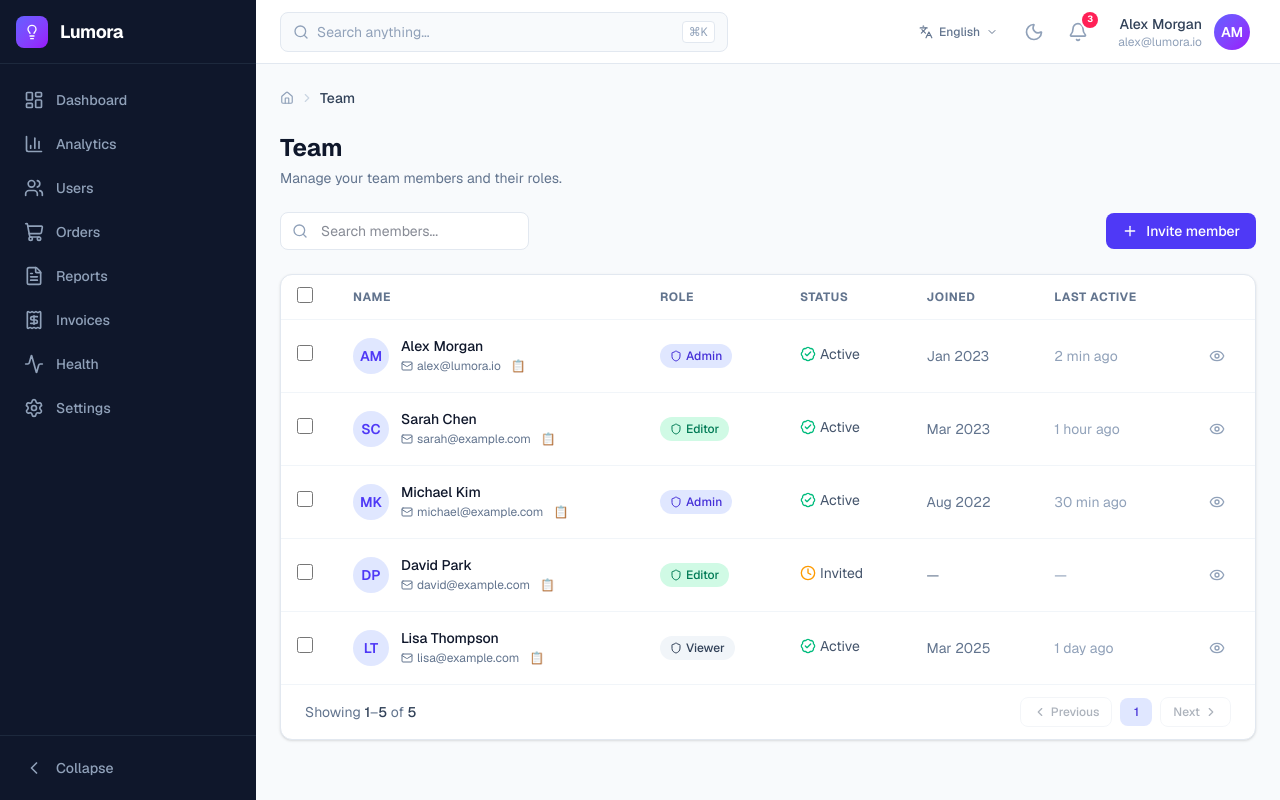
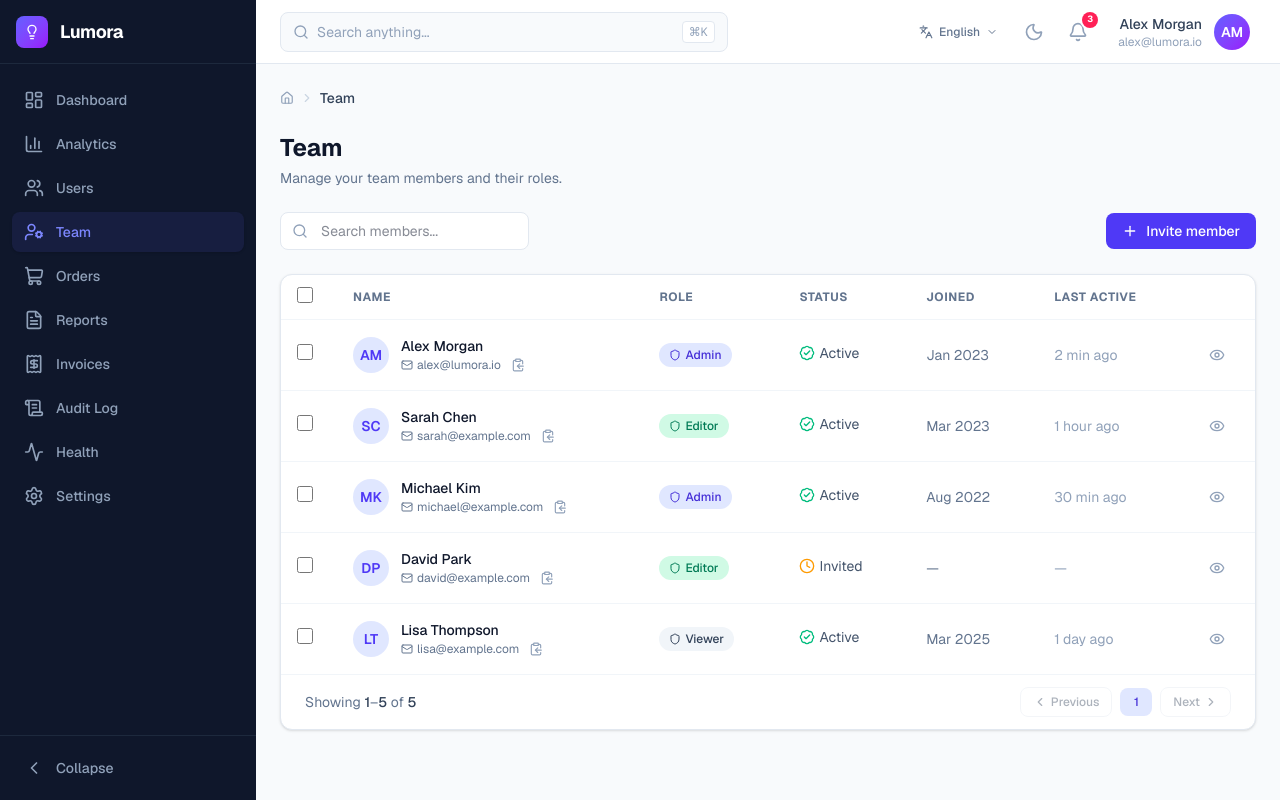
Before and after one commit to erichanwang/Lumora, a Next.js app: page /team in a window 1280 px wide. Built offline with nearby package versions, Linux system fonts and the light colour scheme.

Commit message:
Phase FF: Sidebar Team+Audit links, CopyButton ClipboardCopy icon, toast stacking enhancements, landing hover animations, dead code cleanup

```diff
--- a/src/app/(auth)/login/page.tsx
+++ b/src/app/(auth)/login/page.tsx
@@ -145,6 +145,7 @@
                   type="button"
                   onClick={() => setShowPassword(!showPassword)}
                   className="absolute right-2.5 top-1/2 -translate-y-1/2 text-slate-400 hover:text-slate-600"
+                  tabIndex={-1}
                 >
                   {showPassword ? <EyeOff className="h-4 w-4" /> : <Eye className="h-4 w-4" />}
                 </button>
--- a/src/app/(dashboard)/settings/page.tsx
+++ b/src/app/(dashboard)/settings/page.tsx
@@ -4,7 +4,7 @@
 import { useTheme } from "@/lib/theme-context";
 import { Moon, Sun, Globe, Bell, User, Save, Loader2, CheckCircle2, Key, Lock, Trash2 } from "lucide-react";
 import { cn } from "@/lib/utils";
-import { profileSchema, settingsSchema, type ProfileInput, type SettingsInput } from "@/lib/validations";
+import { profileSchema, type ProfileInput, type SettingsInput } from "@/lib/validations";
 import { useToast } from "@/components/ui/toast";
 import { ConfirmDialog } from "@/components/ui/confirm-dialog";
 
--- a/src/app/page.tsx
+++ b/src/app/page.tsx
@@ -189,9 +189,9 @@
             ].map((feature) => (
               <div
                 key={feature.title}
-                className="group rounded-xl border border-slate-200 bg-white p-6 shadow-sm transition-all hover:shadow-lg hover:border-indigo-100 dark:border-slate-700 dark:bg-slate-800 dark:hover:border-indigo-800"
+                className="group rounded-xl border border-slate-200 bg-white p-6 shadow-sm transition-all duration-300 hover:-translate-y-1 hover:shadow-lg hover:border-indigo-100 dark:border-slate-700 dark:bg-slate-800 dark:hover:border-indigo-800"
               >
-                <div className="flex h-12 w-12 items-center justify-center rounded-lg bg-indigo-100 text-indigo-600 transition-colors group-hover:bg-indigo-600 group-hover:text-white dark:bg-indigo-900/50 dark:text-indigo-400 dark:group-hover:bg-indigo-600 dark:group-hover:text-white">
+                <div className="flex h-12 w-12 items-center justify-center rounded-lg bg-indigo-100 text-indigo-600 transition-all duration-300 group-hover:scale-110 group-hover:bg-indigo-600 group-hover:text-white dark:bg-indigo-900/50 dark:text-indigo-400 dark:group-hover:bg-indigo-600 dark:group-hover:text-white">
                   <feature.icon className="h-6 w-6" />
                 </div>
                 <h3 className="mt-4 text-lg font-semibold text-slate-900 dark:text-white">
@@ -247,7 +247,7 @@
             ].map((plan) => (
               <div
                 key={plan.name}
-                className={`relative rounded-2xl border-2 p-8 transition-all hover:shadow-xl ${
+                className={`relative rounded-2xl border-2 p-8 transition-all duration-300 hover:-translate-y-1 hover:shadow-xl ${
                   plan.highlighted
                     ? "border-indigo-500 bg-white shadow-lg shadow-indigo-100 dark:bg-slate-800 dark:shadow-indigo-900/20"
                     : "border-slate-200 bg-white dark:border-slate-700 dark:bg-slate-800"
--- a/src/components/layout/sidebar.tsx
+++ b/src/components/layout/sidebar.tsx
@@ -14,6 +14,8 @@
   FileText,
   Receipt,
   Activity,
+  UserCog,
+  ScrollText,
 } from "lucide-react";
 import { useState } from "react";
 
@@ -21,9 +23,11 @@
   { name: "Dashboard", href: "/", icon: LayoutDashboard },
   { name: "Analytics", href: "/analytics", icon: BarChart3 },
   { name: "Users", href: "/users", icon: Users },
+  { name: "Team", href: "/team", icon: UserCog },
   { name: "Orders", href: "/orders", icon: ShoppingCart },
   { name: "Reports", href: "/reports", icon: FileText },
   { name: "Invoices", href: "/invoices", icon: Receipt },
+  { name: "Audit Log", href: "/audit", icon: ScrollText },
   { name: "Health", href: "/health", icon: Activity },
   { name: "Settings", href: "/settings", icon: Settings },
 ];
@@ -70,10 +74,11 @@
               key={item.name}
               href={item.href}
               className={cn(
-                "flex items-center gap-3 rounded-lg px-3 py-2.5 text-sm font-medium transition-colors",
+                "flex items-center gap-3 rounded-lg px-3 py-2.5 text-sm font-medium transition-all duration-200",
                 isActive
-                  ? "bg-indigo-500/10 text-indigo-400 dark:bg-indigo-500/20 dark:text-indigo-300"
-                  : "text-slate-400 hover:bg-slate-800 hover:text-white dark:hover:bg-slate-900"
+                  ? "bg-indigo-500/10 text-indigo-400 shadow-sm dark:bg-indigo-500/20 dark:text-indigo-300"
+                  : "text-slate-400 hover:bg-slate-800 hover:text-white dark:hover:bg-slate-900",
+                collapsed && isActive && "ring-1 ring-indigo-500/30"
               )}
               title={collapsed ? item.name : undefined}
             >
--- a/src/components/ui/toast.tsx
+++ b/src/components/ui/toast.tsx
@@ -1,6 +1,6 @@
 "use client";
 
-import { createContext, useContext, useState, useCallback, type ReactNode } from "react";
+import { createContext, useContext, useState, useCallback, useEffect, useRef, type ReactNode } from "react";
 import { CheckCircle2, XCircle, AlertCircle, Info, X } from "lucide-react";
 import { cn } from "@/lib/utils";
 
@@ -38,37 +38,79 @@
 
 export function ToastProvider({ children }: { children: ReactNode }) {
   const [toasts, setToasts] = useState<Toast[]>([]);
+  const timersRef = useRef<Map<number, ReturnType<typeof setTimeout>>>(new Map());
+  const countRef = useRef(0);
+
   const addToast = useCallback((message: string, type: ToastType = "info") => {
     const id = Date.now() + Math.random();
     setToasts((prev) => [...prev, { id, message, type }]);
-    setTimeout(() => {
+
+    // Auto-dismiss after 4s with stagger for stacked toasts
+    const stagger = countRef.current * 100;
+    countRef.current += 1;
+    const timer = setTimeout(() => {
       setToasts((prev) => prev.filter((t) => t.id !== id));
-    }, 4000);
+      timersRef.current.delete(id);
+    }, 4000 + stagger);
+
+    timersRef.current.set(id, timer);
   }, []);
 
-  const removeToast = (id: number) => {
+  const removeToast = useCallback((id: number) => {
+    const timer = timersRef.current.get(id);
+    if (timer) {
+      clearTimeout(timer);
+      timersRef.current.delete(id);
+    }
     setToasts((prev) => prev.filter((t) => t.id !== id));
-  };
+  }, []);
+
+  const dismissAll = useCallback(() => {
+    timersRef.current.forEach((timer) => clearTimeout(timer));
+    timersRef.current.clear();
+    setToasts([]);
+  }, []);
+
+  // Cleanup on unmount
+  useEffect(() => {
+    return () => {
+      timersRef.current.forEach((timer) => clearTimeout(timer));
+      timersRef.current.clear();
+    };
+  }, []);
 
   return (
     <ToastContext.Provider value={{ toast: addToast }}>
       {children}
       <div className="fixed bottom-4 right-4 z-[300] flex flex-col gap-2">
-        {toasts.map((t) => {
+        {toasts.length > 1 && (
+          <button
+            onClick={dismissAll}
+            className="self-end rounded-lg border border-slate-200 bg-white px-2.5 py-1 text-xs font-medium text-slate-500 shadow-sm transition-colors hover:bg-slate-50 dark:border-slate-700 dark:bg-slate-800 dark:text-slate-400 dark:hover:bg-slate-700"
+          >
+            Dismiss all ({toasts.length})
+          </button>
+        )}
+        {toasts.map((t, index) => {
           const Icon = icons[t.type];
           return (
             <div
               key={t.id}
               className={cn(
                 "flex items-center gap-3 rounded-lg border bg-white px-4 py-3 shadow-lg text-sm font-medium animate-slide-up dark:bg-slate-800",
-                styles[t.type]
+                styles[t.type],
+                index > 0 && "animate-slide-up"
               )}
+              style={{
+                animationDelay: `${index * 80}ms`,
+                animationFillMode: "both",
+              }}
             >
               <Icon className="h-5 w-5 shrink-0" />
               <span className="flex-1">{t.message}</span>
               <button
                 onClick={() => removeToast(t.id)}
-                className="shrink-0 rounded p-0.5 opacity-60 hover:opacity-100"
+                className="shrink-0 rounded p-0.5 opacity-60 hover:opacity-100 transition-opacity"
               >
                 <X className="h-4 w-4" />
               </button>
--- a/src/lib/clipboard.tsx
+++ b/src/lib/clipboard.tsx
@@ -1,6 +1,7 @@
 "use client";
 
 import { useCallback } from "react";
+import { ClipboardCopy } from "lucide-react";
 
 /**
  * Copy text to clipboard and return whether it succeeded
@@ -74,7 +75,7 @@
       className={`inline-flex items-center gap-1 rounded px-1.5 py-0.5 text-xs text-slate-400 transition-colors hover:bg-slate-100 hover:text-slate-600 dark:hover:bg-slate-700 dark:hover:text-slate-300 ${className}`}
       title="Click to copy"
     >
-      📋
+      <ClipboardCopy className="h-3.5 w-3.5" />
     </button>
   );
 }
```
